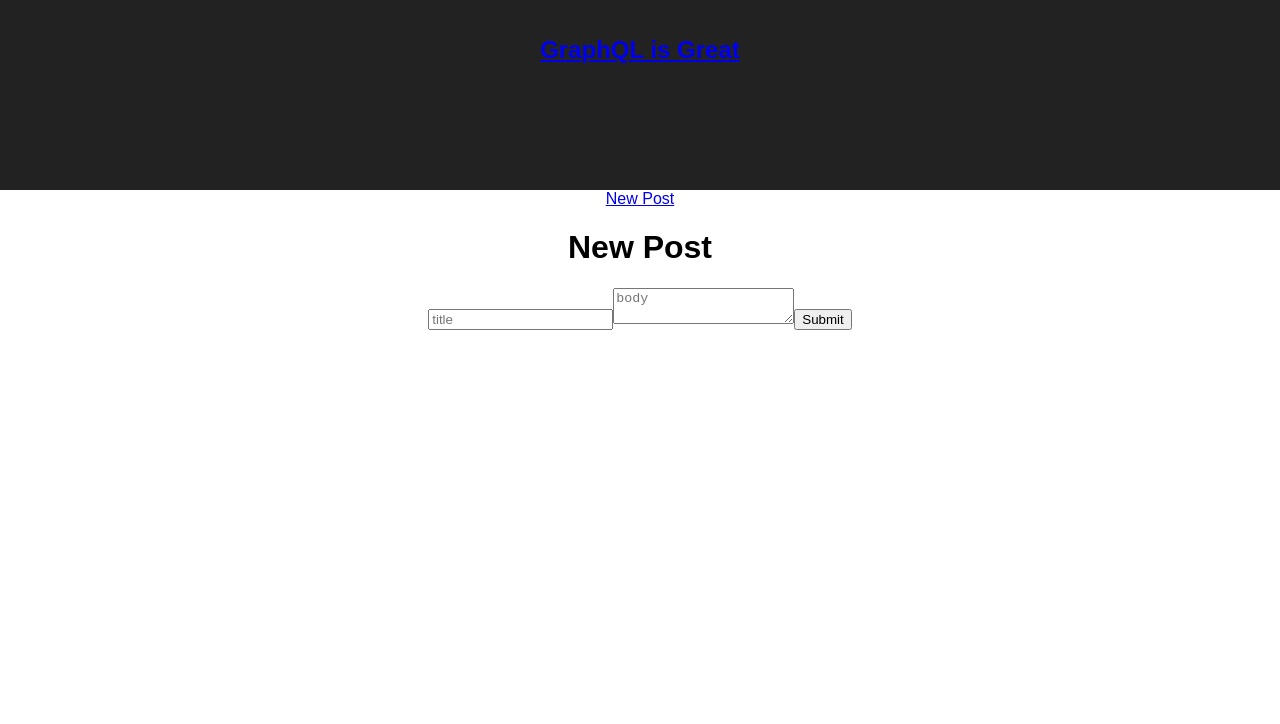
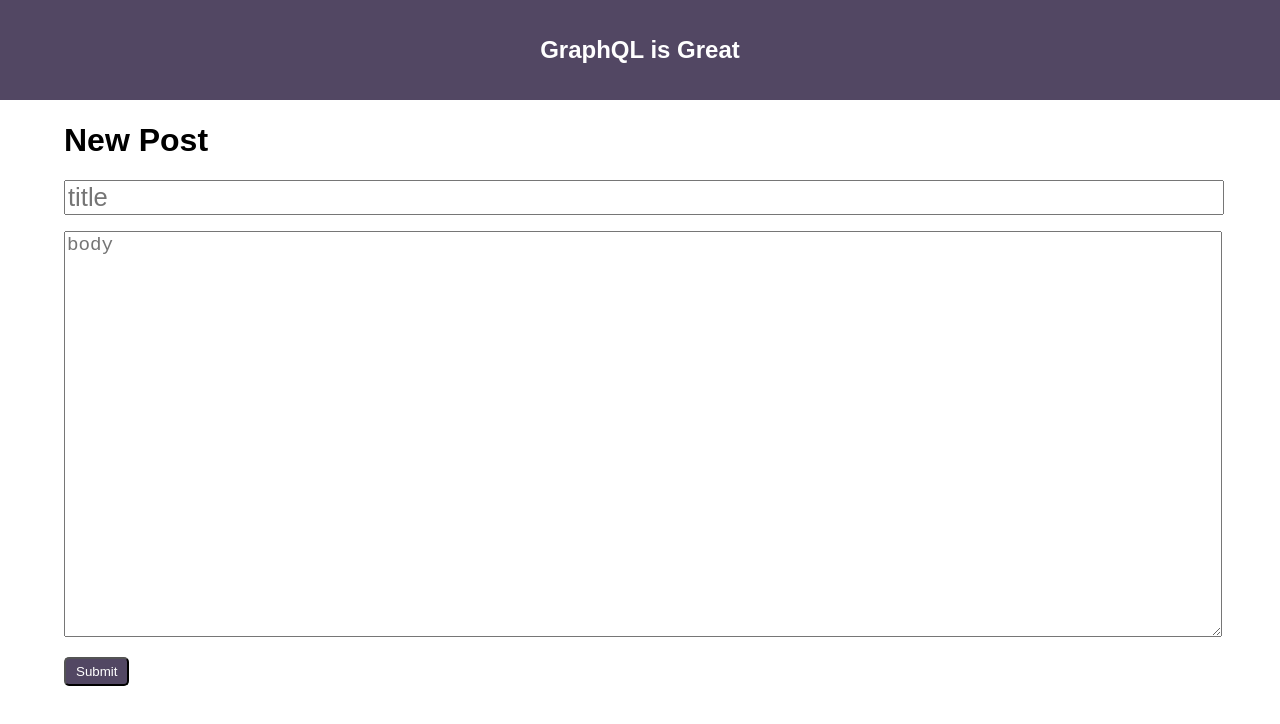
Before and after one commit to tienpham94/graphql-blog, a React (Create React App) app: page /post/new in a window 1280 px wide. Shown: the top 724 px of the page. Built offline with nearby package versions, Linux system fonts and the light colour scheme.

Commit message:
Improve interface

```diff
--- a/src/App.css
+++ b/src/App.css
@@ -1,17 +1,12 @@
-.App {
+.App-header {
+  background-color: #524763;
+  padding: 20px;
   text-align: center;
 }
 
-.App-logo {
-  animation: App-logo-spin infinite 20s linear;
-  height: 80px;
-}
-
-.App-header {
-  background-color: #222;
-  height: 150px;
-  padding: 20px;
+.App-header a {
   color: white;
+  text-decoration: none;
 }
 
 .App-title {
@@ -23,6 +18,49 @@
 }
 
 @keyframes App-logo-spin {
-  from { transform: rotate(0deg); }
-  to { transform: rotate(360deg); }
+  from {
+    transform: rotate(0deg);
+  }
+  to {
+    transform: rotate(360deg);
+  }
 }
+
+main {
+  width: 90%;
+  margin: 1rem auto;
+}
+
+.posts-listing {
+  list-style: none;
+  padding: 0;
+  margin: 2rem auto;
+}
+
+.posts-listing li {
+  margin-bottom: 2rem;
+  font-size: 1.6rem;
+}
+
+.button {
+  text-decoration: none;
+  background: #524763;
+  color: white;
+  padding: 5px 10px;
+  border-radius: 5px;
+}
+
+input,
+textarea {
+  width: 100%;
+  margin-bottom: 1rem;
+}
+
+input {
+  font-size: 1.6rem;
+}
+
+textarea {
+  font-size: 1.2rem;
+  height: 50vh;
+}
--- a/src/App.js
+++ b/src/App.js
@@ -8,9 +8,16 @@ import NewPost from './Posts/NewPost';
 import logo from './logo.svg';
 import './App.css';
 
+const defaultState = {
+  isEditMode: false
+};
+
 // Connecting out site to the GraphQL API
 const client = new ApolloClient({
-  uri: 'https://api-uswest.graphcms.com/v1/cjjoov78z2j9t01gclcnhwlb9/master'
+  uri: 'https://api-uswest.graphcms.com/v1/cjjoov78z2j9t01gclcnhwlb9/master',
+  clientState: {
+    defaults: defaultState
+  }
 });
 
 // Running our query outside of React
@@ -32,14 +39,13 @@ class App extends Component {
                 <h1 className="App-title">GraphQL is Great</h1>
               </Link>
             </header>
-
-            <Link to={'/post/new'}>New Post</Link>
-
-            <Switch>
-              <Route exact path="/" component={Posts} />
-              <Route exact path="/post/new" component={NewPost} />
-              <Route path="/post/:id" component={Post} />
-            </Switch>
+            <main>
+              <Switch>
+                <Route exact path="/" component={Posts} />
+                <Route exact path="/post/new" component={NewPost} />
+                <Route path="/post/:id" component={Post} />
+              </Switch>
+            </main>
           </div>
         </Router>
       </ApolloProvider>
--- a/src/Posts/PostForm.js
+++ b/src/Posts/PostForm.js
@@ -60,7 +60,7 @@ export default class PostForm extends Component {
           value={body}
           placeholder="body"
         />
-        <button>Submit</button>
+        <button className="button">Submit</button>
       </form>
     );
   }
--- a/src/Posts/Posts.js
+++ b/src/Posts/Posts.js
@@ -6,7 +6,11 @@ import { Link } from 'react-router-dom';
 export default class Posts extends Component {
   render() {
     return (
-      <ul>
+      <div>
+        <Link className="button" to={'/post/new'}>
+          New Post
+        </Link>
+        <ul className="posts-listing">
           <Query query={POSTS_QUERY}>
             {({ loading, data }) => {
               if (loading) return 'Loading...';
@@ -19,6 +23,7 @@ export default class Posts extends Component {
             }}
           </Query>
         </ul>
+      </div>
     );
   }
 }
```
Lines whose indentation alone changed are shown as unchanged.
